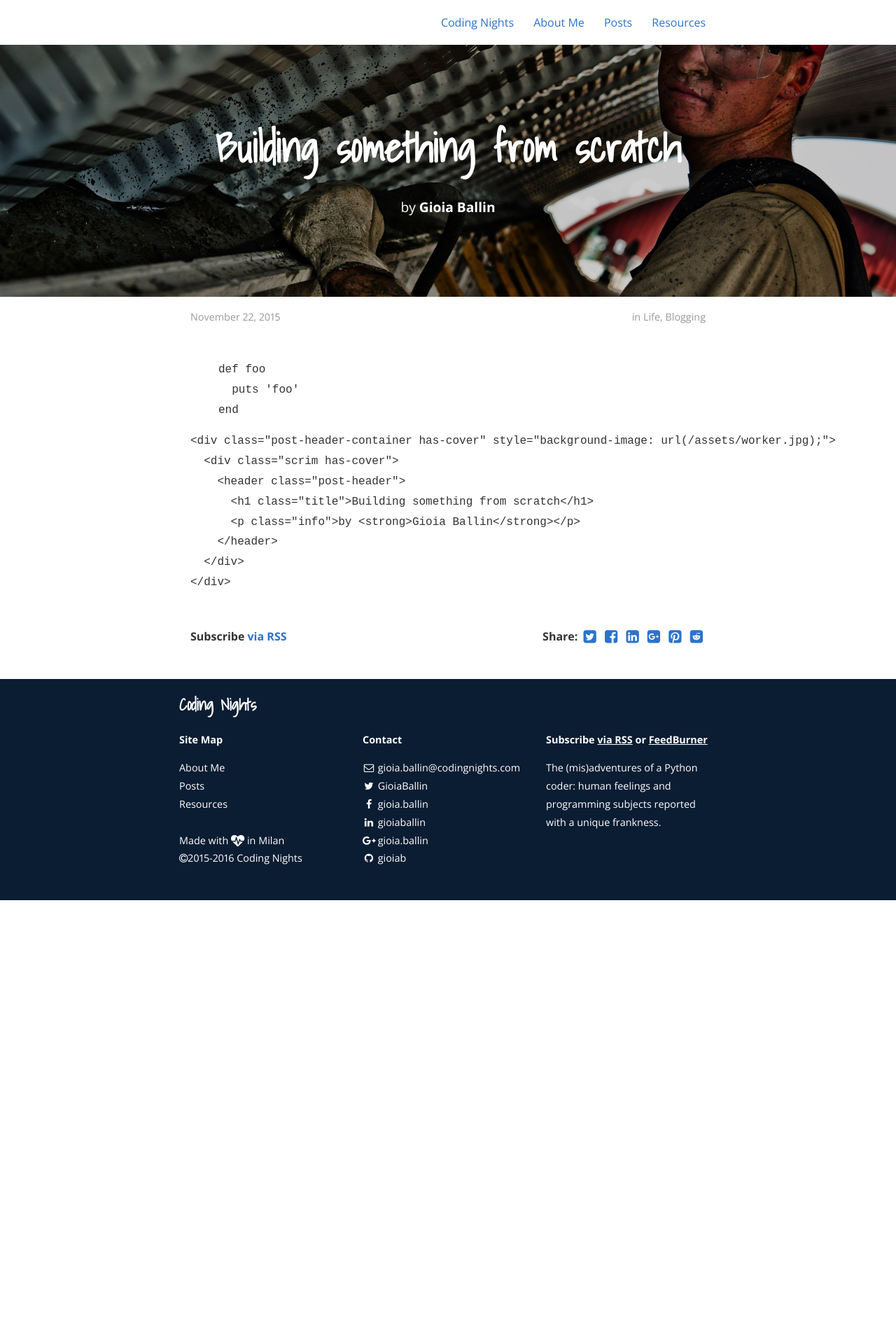
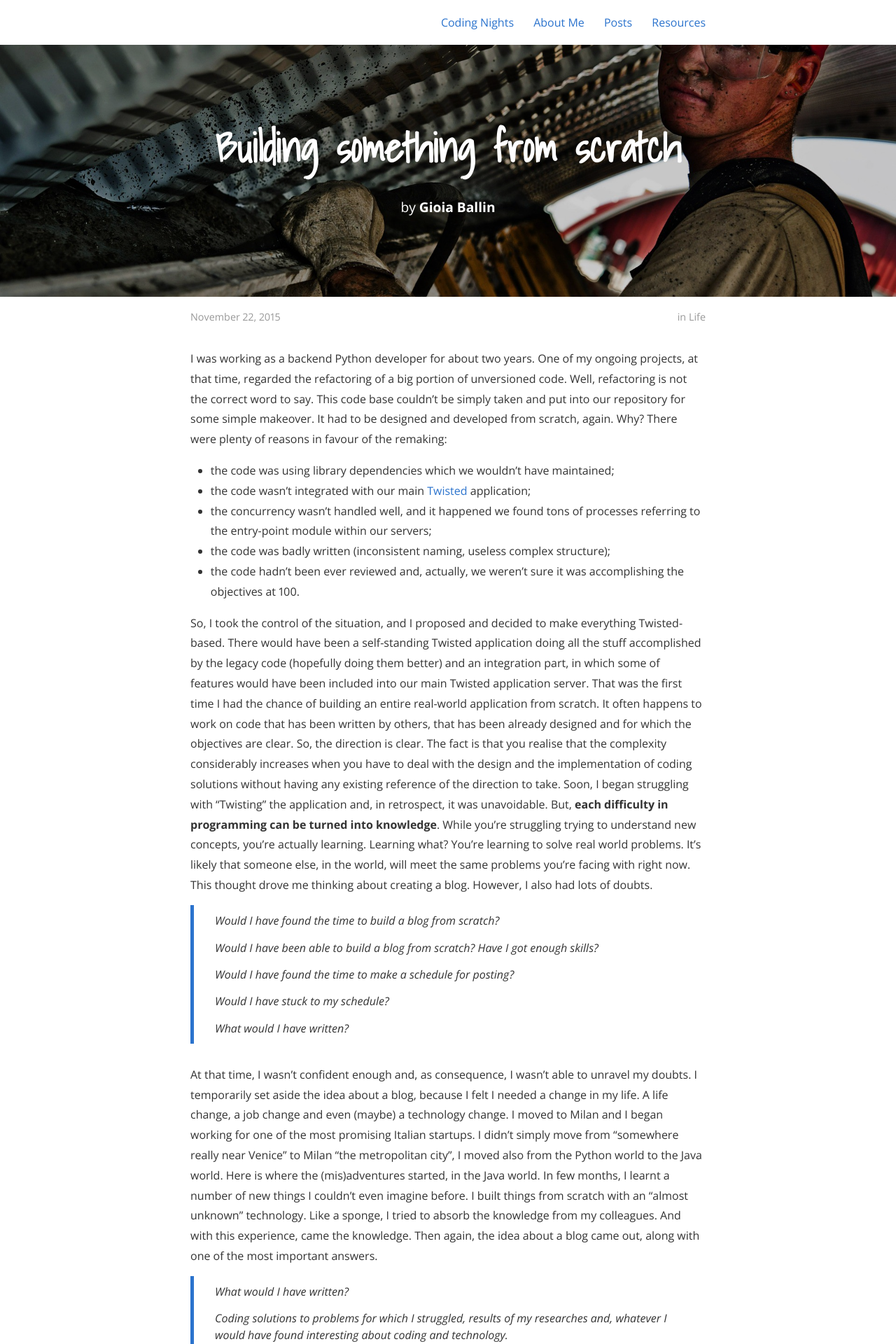
Before and after one commit to gioiab/gioiab.github.io, a Jekyll site: the page built from _posts/2015-11-22-building-something-from-scratch.markdown, in a window 1280 px wide. Shown: the top 1920 px of the page at 70% size. Built offline with Jekyll 4.4.1, drawn with Linux system fonts in a browser that asks for light colours; nearby versions of some CDN libraries; before the commit the page ends 1286 px from its top, so only the background shows below that; some of the changed text lies outside the part shown.

Commit message:
Added Pygments and block quote style. Added first blog post.

````diff
--- a/_posts/2015-11-22-building-something-from-scratch.markdown
+++ b/_posts/2015-11-22-building-something-from-scratch.markdown
@@ -3,26 +3,42 @@ layout: post
 title:  "Building something from scratch"
 date:   2015-11-22 00:00:00
 author: Gioia Ballin
-categories: life blogging
+categories: life
 tags:	blogging
 cover:  "/assets/worker.jpg"
 ---
 
+I was working as a backend Python developer for about two years. One of my ongoing projects, at that time, regarded the refactoring of a big portion of unversioned code. Well, refactoring is not the correct word to say. This code base couldn't be simply taken and put into our repository for some simple makeover. It had to be designed and developed from scratch, again. Why? There were plenty of reasons in favour of the remaking:
 
-{% highlight ruby %}
-def foo
-  puts 'foo'
-end
-{% endhighlight %}
+- the code was using library dependencies which we wouldn't have maintained;
+- the code wasn't integrated with our main [Twisted](https://twistedmatrix.com){:target="_blank"} application;
+- the concurrency wasn't handled well, and it happened we found tons of processes referring to the entry-point module within our servers;
+- the code was badly written (inconsistent naming, useless complex structure);
+- the code hadn't been ever reviewed and, actually, we weren't sure it was accomplishing the objectives at 100.
 
+So, I took the control of the situation, and I proposed and decided to make everything Twisted-based. There would have been a self-standing Twisted application doing all the stuff accomplished by the legacy code (hopefully doing them better) and an integration part, in which some of features would have been included into our main Twisted application server. That was the first time I had the chance of building an entire real-world application from scratch. It often happens to work on code that has been written by others, that has been already designed and for which the objectives are clear. So, the direction is clear. The fact is that you realise that the complexity considerably increases when you have to deal with the design and the implementation of coding solutions without having any existing reference of the direction to take. Soon, I began struggling with "Twisting" the application and, in retrospect, it was unavoidable. But, **each difficulty in programming can be turned into knowledge**. While you're struggling trying to understand new concepts, you're actually learning. Learning what? You're learning to solve real world problems. It's likely that someone else, in the world, will meet the same problems you're facing with right now. This thought drove me thinking about creating a blog. However, I also had lots of doubts.
 
-```html
-<div class="post-header-container {% if page.cover %}has-cover{% endif %}" {% if page.cover %}style="background-image: url({{ page.cover | prepend: site.baseurl }});"{% endif %}>
-  <div class="scrim {% if page.cover %}has-cover{% endif %}">
-    <header class="post-header">
-      <h1 class="title">{{ page.title }}</h1>
-      <p class="info">by <strong>{{ page.author }}</strong></p>
-    </header>
-  </div>
-</div>
-```
+> Would I have found the time to build a blog from scratch?
+>
+> Would I have been able to build a blog from scratch? Have I got enough skills?
+>
+> Would I have found the time to make a schedule for posting?
+>
+> Would I have stuck to my schedule?
+>
+> What would I have written?
+
+At that time, I wasn't confident enough and, as consequence, I wasn't able to unravel my doubts. I temporarily set aside the idea about a blog, because I felt I needed a change in my life. A life change, a job change and even (maybe) a technology change. I moved to Milan and I began working for one of the most promising Italian startups. I didn't simply move from "somewhere really near Venice" to Milan "the metropolitan city", I moved also from the Python world to the Java world. Here is where the (mis)adventures started, in the Java world. In few months, I learnt a number of new things I couldn't even imagine before. I built things from scratch with an "almost unknown" technology. Like a sponge, I tried to absorb the knowledge from my colleagues. And with this experience, came the knowledge. Then again, the idea about a blog came out, along with one of the most important answers.
+
+> What would I have written?
+>
+> Coding solutions to problems for which I struggled, results of my researches and, whatever I would have found interesting about coding and technology.
+
+What about the other questions? I began browsing about blogging and coding. I read, I read and, again, I read. One night (yes, all this ludic activity is done at night) I was reading a [Jeff Atwood's blog post](http://blog.codinghorror.com/our-brave-new-world-of-4k-displays/){:target="_blank"} when I saw this comic coming from [dilbert.com](http://dilbert.com/){:target="_blank"}.
+
+![](http://assets.amuniversal.com/31186d106ccb01301d50001dd8b71c47)
+*The perfect representation of my existential doubts*
+
+Even though I definitely prefer different blog posts by Jeff Atwood (discussions about displays doesn't attract me so much), that comic was inspirational. I couldn't stay reading others without trying doing something mine. Even if among "the others" there's Coding Horror, of which I'm a big fan.
+
+What happened then? I tried to materialise the idea about a blog till this point, in which I'm writing my very first blog post. And, I don't know anything about the future. Does anyone know? For sure, I will try to [keep jabbing, keep shipping and keep firing](http://blog.codinghorror.com/how-to-achieve-ultimate-blog-success-in-one-easy-step/){:target="_blank"}.
--- a/_sass/base/_base.scss
+++ b/_sass/base/_base.scss
@@ -9,6 +9,7 @@
 // @import "grid-settings";
 
 @import "buttons";
+@import "code";
 @import "forms";
 @import "lists";
 @import "tables";
--- /dev/null
+++ b/_sass/base/_code.scss
@@ -0,0 +1,78 @@
+.highlight {
+  margin: 2em 0 2.8em;
+
+  table, tbody {
+    display: block;
+    width: 100%
+  }
+
+  td {
+    border: 1px solid #dee;
+  }
+
+  tr {
+    display: flex;
+    width: 100%;
+  }
+
+  .code {
+    flex: 1 0 0px;
+    margin-left: -1px;
+
+    // firefox again
+    display: block;
+    max-width: calc(100% - 2em);
+  }
+}
+
+pre {
+  padding: 10px;
+  margin: 0;
+  line-height: 23px;
+  white-space: pre;
+  overflow-x: auto;
+  word-break: inherit;
+  word-wrap: inherit;
+}
+
+.highlight .gl {
+  background: #fafafa;
+  border-right: 1px solid #ddd;
+  color: $border;
+  user-select: none;
+  padding: 0 5px;
+  overflow: hidden;
+}
+
+p code, li code, td code {
+  color: $dark-text;
+  background: #fafafa;
+  padding: 3px 6px;
+  border-radius: 8px;
+  border: 1px dotted $border;
+  margin: 0 4px;
+  font-size: 90%;
+  word-wrap: break-word;
+}
+
+a code {
+  color: inherit;
+  text-decoration: underline;
+  margin: 0 -1px;
+  padding: 3px 10px;
+}
+
+.ArgumentSpec {
+  background: lighten($text-highlight, 3%);
+  padding: 1em 2em;
+  list-style-type: none;
+  line-height: 190%;
+  border-radius: 8px;
+  border: solid 1px $light-border;
+  margin: 2.5em 0 1.5em;
+
+  li strong { padding-left: 0; }
+  li code {
+    background: rgba(255, 255, 255, 0.5);
+  }
+}
--- a/_sass/base/_tables.scss
+++ b/_sass/base/_tables.scss
@@ -1,25 +1,25 @@
-table {
-  @include font-feature-settings("kern", "liga", "tnum");
-  border-collapse: collapse;
-  margin: $small-spacing 0;
-  table-layout: fixed;
-  width: 100%;
-}
-
-th {
-  border-bottom: 1px solid darken($base-border-color, 15%);
-  font-weight: 600;
-  padding: $small-spacing 0;
-  text-align: left;
-}
-
-td {
-  border-bottom: $base-border;
-  padding: $small-spacing 0;
-}
-
-tr,
-td,
-th {
-  vertical-align: middle;
-}
+// table {
+//   @include font-feature-settings("kern", "liga", "tnum");
+//   border-collapse: collapse;
+//   margin: $small-spacing 0;
+//   table-layout: fixed;
+//   width: 100%;
+// }
+//
+// th {
+//   border-bottom: 1px solid darken($base-border-color, 15%);
+//   font-weight: 600;
+//   padding: $small-spacing 0;
+//   text-align: left;
+// }
+//
+// td {
+//   border-bottom: $base-border;
+//   padding: $small-spacing 0;
+// }
+//
+// tr,
+// td,
+// th {
+//   vertical-align: middle;
+// }
--- a/_sass/base/_typography.scss
+++ b/_sass/base/_typography.scss
@@ -73,3 +73,19 @@ picture {
   margin: 0;
   max-width: 100%;
 }
+
+blockquote {
+  margin: 0 0 30px 0;
+  border-left: 5px solid $light-blue;
+  padding: 10px 20px 10px 30px;
+  font-style: italic;
+  line-height: 1.5;
+}
+
+blockquote > :first-child {
+  margin-top: 0;
+}
+
+blockquote > :last-child {
+  margin-bottom: 0;
+}
--- a/_sass/base/_variables.scss
+++ b/_sass/base/_variables.scss
@@ -27,6 +27,7 @@ $dark-gray: #333;
 $medium-gray: #999;
 $light-gray: #ddd;
 $white: #fff;
+
 // Flat UI Colors. For more, see http://flatuicolors.com/
 $turquoise: #1abc9c;	// Turqoise
 $green: #27ae60;	  	// Nephritis
@@ -35,11 +36,12 @@ $purple: #8e44ad;			// Wisteria
 $orange: #d35400;			// Pumpkin
 $red:	#c0392b;				// Pomegranate
 $gray: #7f8c8d;				// Asbestos
+
 // Even more colors
 $bc-red: #bc0000;
 $dark-blue: #091773;
 $light-blue: #2b73cd;
-$mid-gray: #888888;
+$light-yellow: #ffffe0;
 
 // Font Colors
 $base-background-color: #fff;
@@ -54,3 +56,9 @@ $base-border: 1px solid $base-border-color;
 // Forms
 $form-box-shadow: inset 0 1px 3px rgba(#000, 0.06);
 $form-box-shadow-focus: $form-box-shadow, 0 0 5px adjust-color($action-color, $lightness: -5%, $alpha: -0.3);
+
+// Syntax Highlighting
+$border: lighten($medium-gray, 2%);
+$light-border: $light-gray;
+$dark-text: $medium-gray;
+$text-highlight: $light-yellow;
--- a/css/main.scss
+++ b/css/main.scss
@@ -11,3 +11,5 @@
   "neat/neat",
   "layout"
 ;
+
+@import url(syntax_highlight.css);
--- /dev/null
+++ b/css/syntax_highlight.css
@@ -0,0 +1,61 @@
+.highlight .hll { background-color: #ffffcc }
+.highlight .c { color: #999988; font-style: italic } /* Comment */
+.highlight .err { color: #a61717; background-color: #e3d2d2 } /* Error */
+.highlight .k { color: #000000; font-weight: bold } /* Keyword */
+.highlight .o { color: #000000; font-weight: bold } /* Operator */
+.highlight .cm { color: #999988; font-style: italic } /* Comment.Multiline */
+.highlight .cp { color: #999999; font-weight: bold; font-style: italic } /* Comment.Preproc */
+.highlight .c1 { color: #999988; font-style: italic } /* Comment.Single */
+.highlight .cs { color: #999999; font-weight: bold; font-style: italic } /* Comment.Special */
+.highlight .gd { color: #000000; background-color: #ffdddd } /* Generic.Deleted */
+.highlight .ge { color: #000000; font-style: italic } /* Generic.Emph */
+.highlight .gr { color: #aa0000 } /* Generic.Error */
+.highlight .gh { color: #999999 } /* Generic.Heading */
+.highlight .gi { color: #000000; background-color: #ddffdd } /* Generic.Inserted */
+.highlight .go { color: #888888 } /* Generic.Output */
+.highlight .gp { color: #555555 } /* Generic.Prompt */
+.highlight .gs { font-weight: bold } /* Generic.Strong */
+.highlight .gu { color: #aaaaaa } /* Generic.Subheading */
+.highlight .gt { color: #aa0000 } /* Generic.Traceback */
+.highlight .kc { color: #000000; font-weight: bold } /* Keyword.Constant */
+.highlight .kd { color: #000000; font-weight: bold } /* Keyword.Declaration */
+.highlight .kn { color: #000000; font-weight: bold } /* Keyword.Namespace */
+.highlight .kp { color: #000000; font-weight: bold } /* Keyword.Pseudo */
+.highlight .kr { color: #000000; font-weight: bold } /* Keyword.Reserved */
+.highlight .kt { color: #445588; font-weight: bold } /* Keyword.Type */
+.highlight .m { color: #009999 } /* Literal.Number */
+.highlight .s { color: #d01040 } /* Literal.String */
+.highlight .na { color: #008080 } /* Name.Attribute */
+.highlight .nb { color: #0086B3 } /* Name.Builtin */
+.highlight .nc { color: #445588; font-weight: bold } /* Name.Class */
+.highlight .no { color: #008080 } /* Name.Constant */
+.highlight .nd { color: #3c5d5d; font-weight: bold } /* Name.Decorator */
+.highlight .ni { color: #800080 } /* Name.Entity */
+.highlight .ne { color: #990000; font-weight: bold } /* Name.Exception */
+.highlight .nf { color: #990000; font-weight: bold } /* Name.Function */
+.highlight .nl { color: #990000; font-weight: bold } /* Name.Label */
+.highlight .nn { color: #555555 } /* Name.Namespace */
+.highlight .nt { color: #000080 } /* Name.Tag */
+.highlight .nv { color: #008080 } /* Name.Variable */
+.highlight .ow { color: #000000; font-weight: bold } /* Operator.Word */
+.highlight .w { color: #bbbbbb } /* Text.Whitespace */
+.highlight .mf { color: #009999 } /* Literal.Number.Float */
+.highlight .mh { color: #009999 } /* Literal.Number.Hex */
+.highlight .mi { color: #009999 } /* Literal.Number.Integer */
+.highlight .mo { color: #009999 } /* Literal.Number.Oct */
+.highlight .sb { color: #d01040 } /* Literal.String.Backtick */
+.highlight .sc { color: #d01040 } /* Literal.String.Char */
+.highlight .sd { color: #d01040 } /* Literal.String.Doc */
+.highlight .s2 { color: #d01040 } /* Literal.String.Double */
+.highlight .se { color: #d01040 } /* Literal.String.Escape */
+.highlight .sh { color: #d01040 } /* Literal.String.Heredoc */
+.highlight .si { color: #d01040 } /* Literal.String.Interpol */
+.highlight .sx { color: #d01040 } /* Literal.String.Other */
+.highlight .sr { color: #009926 } /* Literal.String.Regex */
+.highlight .s1 { color: #d01040 } /* Literal.String.Single */
+.highlight .ss { color: #990073 } /* Literal.String.Symbol */
+.highlight .bp { color: #999999 } /* Name.Builtin.Pseudo */
+.highlight .vc { color: #008080 } /* Name.Variable.Class */
+.highlight .vg { color: #008080 } /* Name.Variable.Global */
+.highlight .vi { color: #008080 } /* Name.Variable.Instance */
+.highlight .il { color: #009999 } /* Literal.Number.Integer.Long */
````
Also changed, not shown: _posts/2015-12-19-deploy-automation-on-aws-using-gradle.markdown (added, +22 -0 lines), README.md.
